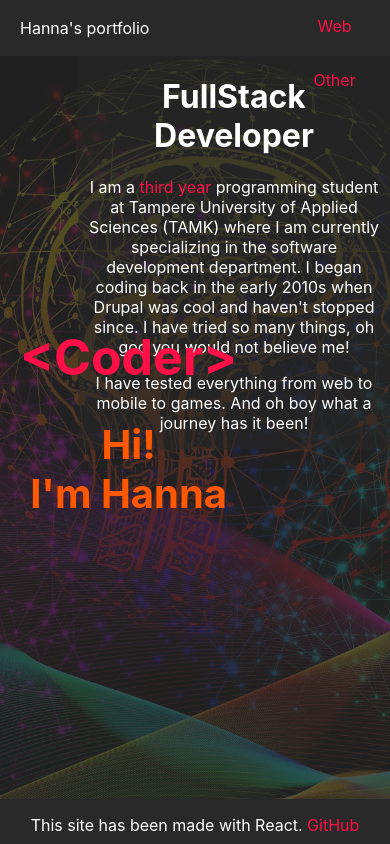
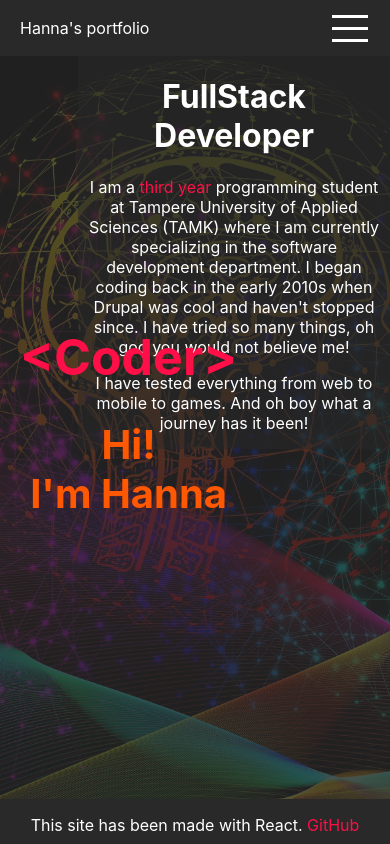
Before and after one commit to HannaTuominen/HannaTuominen.github.io, a React (Create React App) app: page / in a window 390 px wide. Built offline with nearby package versions, Linux system fonts and the light colour scheme.

Commit message:
Add a working sidebar for navigation on mobile

```diff
--- a/src/components/Layout/Layout.js
+++ b/src/components/Layout/Layout.js
@@ -1,17 +1,35 @@
-import React from 'react';
+import React, {useState} from 'react';
 
 import './Layout.css';
-import Toolbar from "../Toolbar/Toolbar";
 import Footer from "../Footer/Footer";
+import Toolbar from "../Navigation/Toolbar/Toolbar";
+import SideDrawer from "../Navigation/SideDrawer/SideDrawer";
 
-const layout = ( props ) => (
+const Layout = ( props ) => {
+  const [sideDrawerIsVisible, setSideDrawerIsVisible] = useState(false);
+
+  const sideDrawerClosedHandler = () => {
+    setSideDrawerIsVisible(false);
+  };
+
+  const sideDrawerToggleHandler = () => {
+    setSideDrawerIsVisible(!sideDrawerIsVisible);
+  };
+
+  return(
       <div className="LayoutContainer">
-      <Toolbar/>
+        <Toolbar
+          drawerToggleClicked={sideDrawerToggleHandler}
+        />
+        <SideDrawer
+          open={sideDrawerIsVisible}
+          closed={sideDrawerClosedHandler}/>
         <main className="Content">
           {props.children}
         </main>
         <Footer/>
       </div>
-);
+  )
+};
 
-export default layout;
+export default Layout;
--- /dev/null
+++ b/src/components/Navigation/SideDrawer/DrawerToggle/DrawerToggle.css
@@ -0,0 +1,23 @@
+.DrawerToggle {
+    width: 40px;
+    height: 100%;
+    display: flex;
+    flex-flow: column;
+    justify-content: space-around;
+    align-items: center;
+    padding: 10px 0;
+    box-sizing: border-box;
+    cursor: pointer;
+}
+
+.DrawerToggle div {
+    width: 90%;
+    height: 3px;
+    background-color: white;
+}
+
+@media (min-width: 500px) {
+    .DrawerToggle {
+        display: none;
+    }
+}
--- /dev/null
+++ b/src/components/Navigation/SideDrawer/DrawerToggle/DrawerToggle.js
@@ -0,0 +1,12 @@
+import React from 'react';
+import './DrawerToggle.css';
+
+const drawerToggle = (props) => (
+  <div className="DrawerToggle" onClick={props.clicked}>
+    <div></div>
+    <div></div>
+    <div></div>
+  </div>
+);
+
+export default drawerToggle;
--- /dev/null
+++ b/src/components/Navigation/SideDrawer/SideDrawer.css
@@ -0,0 +1,27 @@
+.SideDrawer {
+    position: fixed;
+    width: 280px;
+    max-width: 70%;
+    height: 100%;
+    left: 0;
+    top: 0;
+    z-index: 200;
+    background-color: white;
+    padding: 32px 16px;
+    box-sizing: border-box;
+    transition: transform 0.3s ease-out;
+}
+
+@media (min-width: 500px) {
+    .SideDrawer {
+        display:none;
+    }
+}
+
+.Open {
+    transform: translateX(0);
+}
+
+.Close {
+    transform: translateX(-100%);
+}
--- /dev/null
+++ b/src/components/Navigation/SideDrawer/SideDrawer.js
@@ -0,0 +1,24 @@
+import React from 'react';
+import './SideDrawer.css';
+import Navigation from "../Navigation/Navigation";
+import Backdrop from "../../UI/Backdrop/Backdrop";
+
+const sideDrawer = (props) => {
+  let attachedClasses = ["SideDrawer", "Close"];
+  if(props.open) {
+    attachedClasses = ["SideDrawer", "Open"];
+  }
+
+  return (
+    <div>
+      <Backdrop show={props.open} clicked={props.closed}/>
+      <div className={attachedClasses.join(' ')} onClick={props.closed}>
+        <nav>
+          <Navigation/>
+        </nav>
+      </div>
+    </div>
+  );
+};
+
+export default sideDrawer;
--- a/src/components/Toolbar/Toolbar.css
+++ b/src/components/Navigation/Toolbar/Toolbar.css
@@ -17,3 +17,13 @@
 .HomeLogo {
     cursor: pointer;
 }
+
+.Toolbar nav {
+    height: 100%;
+}
+
+@media (max-width: 499px) {
+    .DesktopOnly {
+        display:none;
+    }
+}
--- a/src/components/Toolbar/Toolbar.js
+++ b/src/components/Navigation/Toolbar/Toolbar.js
@@ -1,7 +1,8 @@
 import React from 'react';
 import './Toolbar.css';
 import {useHistory} from 'react-router-dom';
-import Navigation from "./Navigation/Navigation";
+import Navigation from "../Navigation/Navigation";
+import DrawerToggle from "../SideDrawer/DrawerToggle/DrawerToggle";
 
 const Toolbar = (props) => {
 
@@ -14,11 +15,10 @@ const Toolbar = (props) => {
   return (
   <header className="Toolbar">
    <div onClick={getToHome} className="HomeLogo">Hanna's portfolio</div>
-
-    <nav>
+    <DrawerToggle clicked={props.drawerToggleClicked}/>
+    <nav className="DesktopOnly">
       <Navigation/>
     </nav>
-
   </header>
   )};
 
```
Also changed, not shown: src/components/Navigation/Navigation/Navigation.css (renamed from src/components/Toolbar/Navigation/Navigation.css), src/components/Navigation/Navigation/Navigation.js (renamed from src/components/Toolbar/Navigation/Navigation.js), 1 other file (tests, documents, lock files or other folders). Lines whose indentation alone changed are shown as unchanged.
